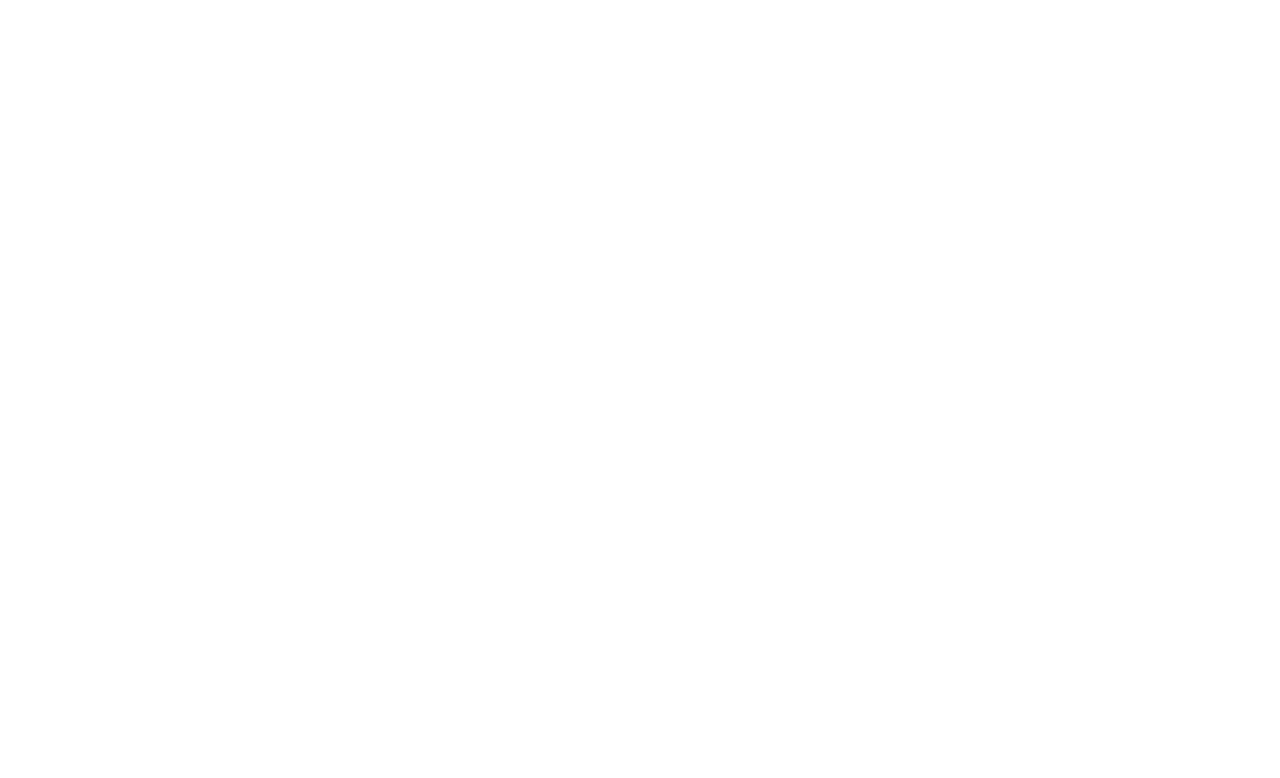
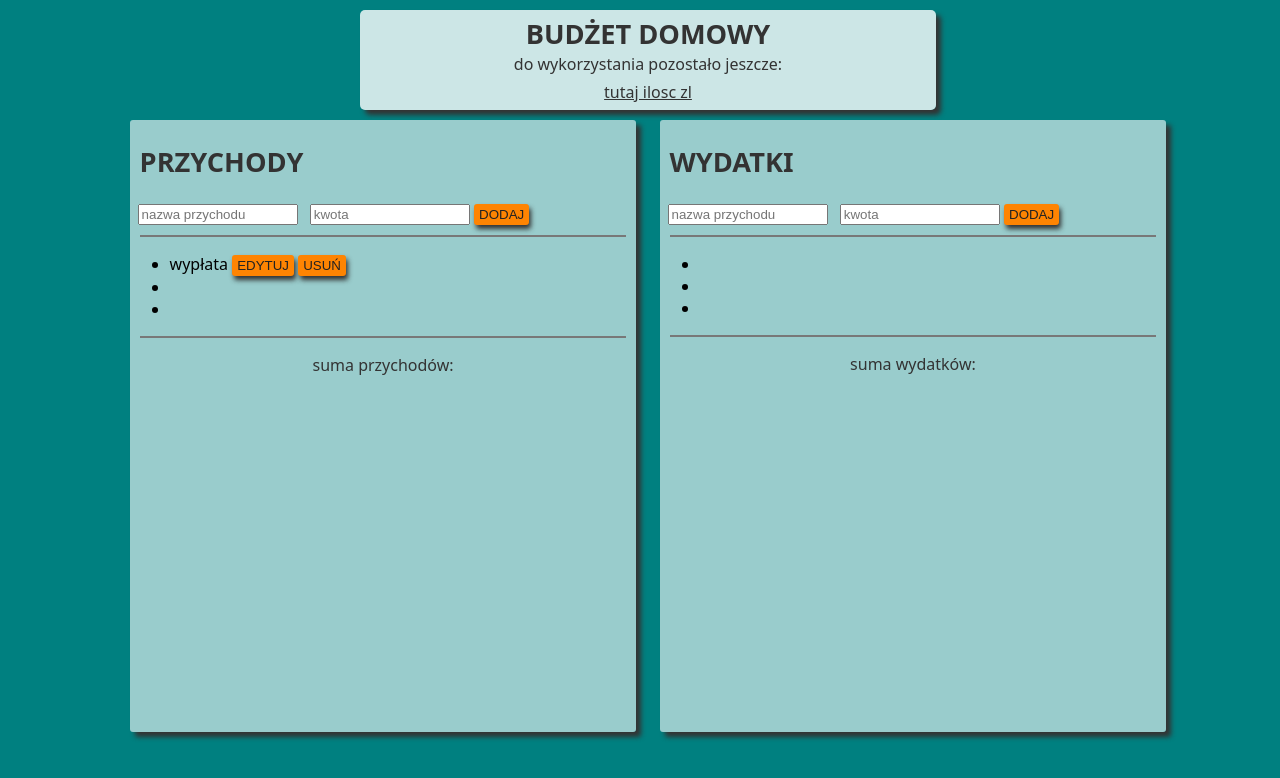
Before and after one commit to Evna07/fc-js-project-1, a plain HTML site: page index.html in a window 1280 px wide. Drawn offline with Linux system fonts and the light colour scheme.

Commit message:
added simplehyml, css and js code to the files

```diff
--- a/index.html
+++ b/index.html
@@ -7,7 +7,47 @@
     <title>Document</title>
 </head>
 <body>
-
+    <div class='summary'>
+        <h2>budżet domowy</h2>
+        <p>do wykorzystania pozostało jeszcze: </p>
+        <p class="pozostalo">tutaj ilosc zl</p>
+      </div>
+      <div class='main'>
+        <div class='left'>
+          <h2>przychody</h2>
+          <input id="przychodNazwaPole" type='text' placeholder='nazwa przychodu'></input>
+        <input type='number' placeholder='kwota'></input>
+      <button id='dodajPrzychod'>Dodaj</button>
+        <hr/>
+      <ul>
+        <li>
+          wypłata <button>edytuj</button> <button>usuń</button>
+        </li>
+        <li></li>
+        <li></li>
+      </ul>
+      <hr/>
+      <div>
+        <p class='suma'>suma przychodów: </p>
+      </div>
+        </div>
+        <div class='right'>
+          <h2>wydatki</h2>
+          <input type='text' placeholder='nazwa przychodu'></input>
+        <input type='number' placeholder='kwota'></input>
+        <button id='dodajWydatek'>Dodaj</button>
+        <hr/>
+    <ul>
+        <li></li>
+        <li></li>
+        <li></li>
+      </ul>
+    <hr/>
+      <div>
+        <p class='suma'>suma wydatków: </p>
+      </div>
+        </div>
+      </div>
     <script src="index.js"></script>
 </body>
 </html>
--- a/index.js
+++ b/index.js
@@ -0,0 +1,7 @@
+let dodajPrzychod = document.querySelector("#dodajPrzychod");
+let dodajWydatek = document.querySelector("#dodajWydatek");
+let nazwaPrzychodu = document.querySelector("przychodNazwaPole");
+
+dodajPrzychod.addEventListener("click", function () {
+
+})
--- a/style.css
+++ b/style.css
@@ -0,0 +1,112 @@
+body {
+    width: 100%;
+    background-color: rgb(0,128,128);
+    font-family: system-ui;
+  }
+
+  hr {
+    border: 1px solid #787878;
+    margin: 10px 10px;
+  }
+
+  input {
+    width: 30%;
+    min-width: 60px;
+    margin-left: 8px;
+  }
+
+  .summary h2 {
+    margin-top: 5px;
+    margin-bottom: -15px;
+    font-size: 1.7em;
+    text-align: center;
+    text-transform: uppercase;
+    color: #333
+  }
+
+  h2 {
+    font-size: 1.7em;
+    text-transform: uppercase;
+    font-family: system-ui;
+    color: #333
+  }
+
+  p {
+    text-align: center;
+    font-family: system-ui;
+    color: #333;
+    margin-bottom: -10px;
+  }
+
+  .summary {
+    height: 100px;
+    width: 45%;
+    margin: 10px auto;
+    background-color: rgba(255, 255, 255, 0.8);
+    box-shadow: 5px 5px 5px #333;
+    overflow: hidden;
+    border-radius: 5px;
+    min-width: 300px;
+  }
+  /*summary tez powinno miec swojego maina zeby zachowywalo sie tak samo, jak left i right*/
+  /*pokombinowac z wartosciami margin i width dla left i right zeby dobrze wygladalo*/
+  .main {
+    width: 90%;
+    height: 90vh;
+    margin-left: auto;
+    margin-right: auto;
+    overflow: auto;
+    min-width: 620px;
+  }
+
+  .left {
+    width: 44%;
+    height: 85%;
+    float: left;
+    margin-left: 5%;
+    background-color: rgba(255, 255, 255, 0.6);
+    box-shadow: 5px 5px 5px #333;
+    border-radius: 3px;
+    min-width: 250px;
+  }
+
+  .right {
+    width: 44%;
+    height: 85%;
+    float: right;
+    margin-right: 5%;
+    overflow: hidden;
+    background-color: rgba(255, 255, 255, 0.6);
+    box-shadow: 5px 5px 5px #333;
+    border-radius: 3px;
+    min-width: 250px;
+  }
+
+  button {
+    text-transform: uppercase;
+    background-color: #FE8402;
+    color: #222;
+    border: 1px;
+    box-shadow: 2px 4px 5px #333;
+    border-radius: 3px;
+    padding: 3px 5px;
+  }
+
+  button:hover {
+    text-transform: uppercase;
+    background-color: #FDB813;
+    color: #222;
+    border: 1px;
+    box-shadow: 2px 4px 5px #333;
+    border-radius: 3px;
+    padding: 3px 5px;
+  }
+
+  .left h2, .right h2 {
+    margin-left: 10px;
+
+  }
+
+  .pozostalo {
+    text-decoration: underline;
+  }
```
